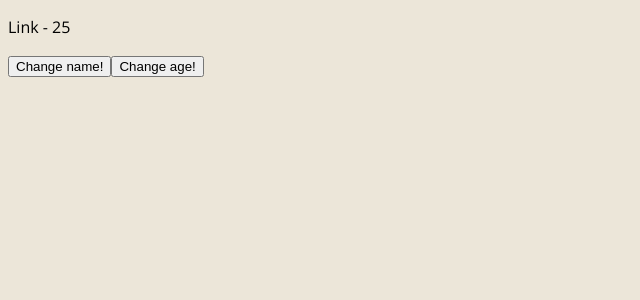
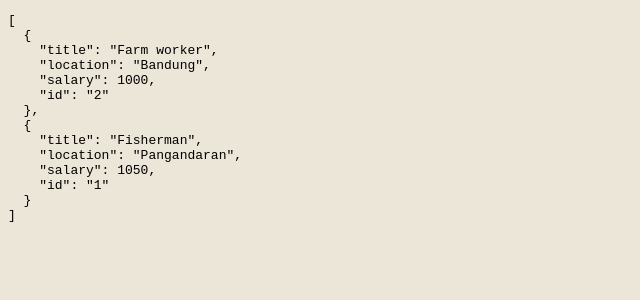
Before and after one commit to giffarialfarizy/vue3-typescript, a Vue app: page / in a window 1280 px wide. Shown: the top 300 px of the page, without its empty margins (0-640 px from the left). Built offline with nearby package versions, Linux system fonts and the light colour scheme.

Commit message:
✨Add Job interface

```diff
--- a/package.json
+++ b/package.json
@@ -9,9 +9,11 @@
   },
   "dependencies": {
     "core-js": "^3.8.3",
-    "vue": "^3.2.13"
+    "vue": "^3.2.13",
+    "vue-eslint-parser": "^9.3.2"
   },
   "devDependencies": {
+    "@babel/eslint-parser": "^7.23.3",
     "@typescript-eslint/eslint-plugin": "^5.4.0",
     "@typescript-eslint/parser": "^5.4.0",
     "@vue/cli-plugin-babel": "~5.0.0",
@@ -22,7 +24,7 @@
     "eslint": "^7.32.0",
     "eslint-config-prettier": "^8.3.0",
     "eslint-plugin-prettier": "^4.0.0",
-    "eslint-plugin-vue": "^8.0.3",
+    "eslint-plugin-vue": "^8.7.1",
     "prettier": "^2.4.1",
     "typescript": "~4.5.5"
   }
--- a/src/App.vue
+++ b/src/App.vue
@@ -1,18 +1,19 @@
 <template>
   <div class="app">
-    <p>{{ name }} - {{ age }}</p>
-    <button @click="changeName('Squirtle')">Change name!</button>
-    <button @click="changeAge(30)">Change age!</button>
+    <!-- <p>{{ jobs[0].title }}</p> -->
+    <pre>{{ jobs }}</pre>
   </div>
 </template>
 
 <script lang="ts">
 import { defineComponent, reactive, ref, toRefs } from "vue";
+import Job from "@/types/Job";
 
 export default defineComponent({
   name: "App",
   components: {},
   setup() {
+    // --- using reactive ---
     // const state = reactive({
     //   name: "Link",
     //   age: 25 as string | number,
@@ -20,10 +21,28 @@ export default defineComponent({
 
     // return { ...toRefs(state) };
 
-    const name = ref<string>("Link");
-    const age = ref<number | string>(25);
+    // --- using ref ---
+    // const name = ref<string>("Link");
+    // const age = ref<number | string>(25);
 
-    return { name, age };
+    // return { name, age };
+
+    const jobs = ref<Job[]>([
+      {
+        title: "Farm worker",
+        location: "Bandung",
+        salary: 1000,
+        id: "2",
+      },
+      {
+        title: "Fisherman",
+        location: "Pangandaran",
+        salary: 1050,
+        id: "1",
+      },
+    ]);
+
+    return { jobs };
   },
   // data() {
   //   return {
@@ -31,15 +50,15 @@ export default defineComponent({
   //     age: 25 as number | string,
   //   };
   // },
-  methods: {
-    changeName(name: string) {
-      this.name = name;
-      return name;
-    },
-    changeAge(age: number) {
-      this.age = age;
-      return age;
-    },
-  },
+  // methods: {
+  //   changeName(name: string) {
+  //     this.name = name;
+  //     return name;
+  //   },
+  //   changeAge(age: number) {
+  //     this.age = age;
+  //     return age;
+  //   },
+  // },
 });
 </script>
--- /dev/null
+++ b/src/types/Job.ts
@@ -0,0 +1,8 @@
+interface Job {
+  title: string;
+  location: string;
+  salary: number;
+  id: string;
+}
+
+export default Job;
```
Also changed, not shown: .eslintrc.js, 1 other file (tests, documents, lock files or other folders).
